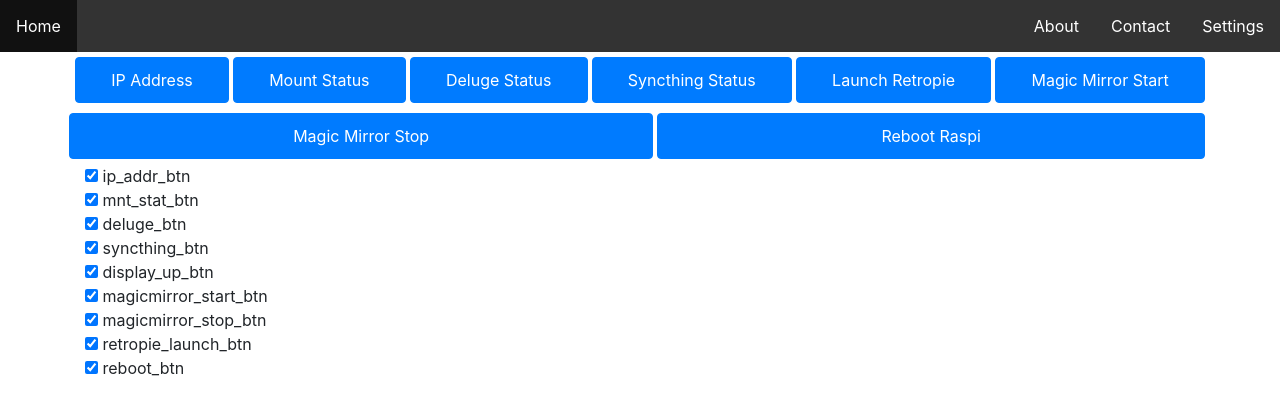
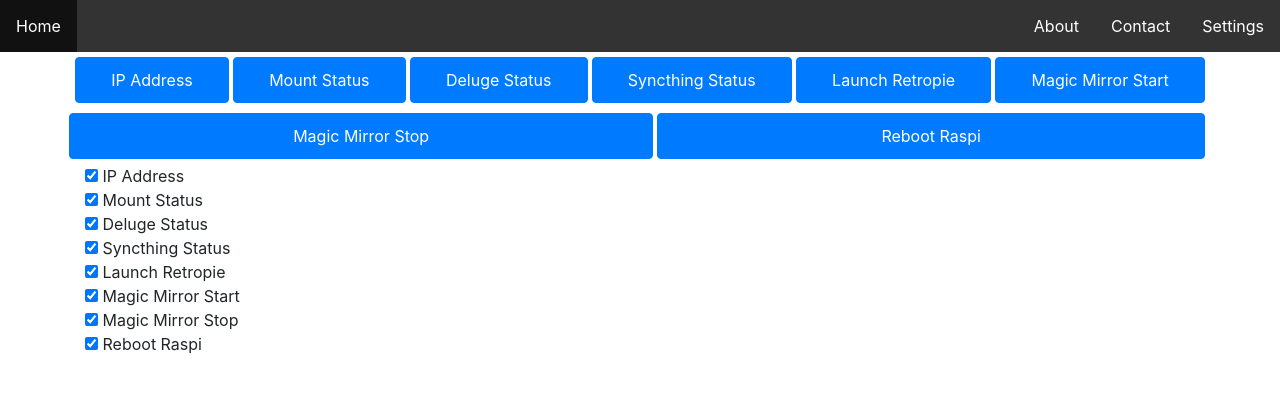
Before and after one commit to Diptanshu8/piface, a Flask app: page / in a window 1280 px wide. Shown: the top 415 px of the page. Run offline with Flask 2, Linux system fonts and the light colour scheme; some libraries are stand-ins or nearby versions.

Commit message:
Major change with removal of redundant JS and HTML code.
Moved the entire implementation to a single list of dicts in the main.js
User just needs to add a route in routes.py and append the button
parameters to list in main.js. The button creation is take care via
ng-repeat. Also, settings for hiding/showing the button have been
incorporated via ng-model.

WIP:
Solve the TODOs.
Move the list from main.js to some JSON file and import.
Work on moving the settings to a modal or another webpage or popover or
bottom nav.

Signed-off-by: Diptanshu8 <diptanshuj@gmail.com>

```diff
--- a/app/static/main.js
+++ b/app/static/main.js
@@ -4,57 +4,82 @@
 
   .controller('PiFaceController', ['$scope', '$log', '$http',
     function($scope, $log, $http) {
-    // A dict of all supported buttons:
-    // Order:
-    // key  = ID of the button
-    // value= callback to the server
-    $scope.buttons = {};
-    $scope.buttons['ip_addr_btn'] = '/get_ip_addr';
-    $scope.buttons['mnt_stat_btn'] = '/nas_mount_status';
-    $scope.buttons['deluge_btn'] = '/deluge_status';
-    $scope.buttons['syncthing_btn'] = '/syncthing_status';
-    $scope.buttons['display_up_btn'] = '/display_up';
-    $scope.buttons['magicmirror_start_btn'] = '/magicmirror_start';
-    $scope.buttons['magicmirror_stop_btn'] = '/magicmirror_stop';
-    $scope.buttons['retropie_launch_btn'] = '/launch_retropie';
-    $scope.buttons['reboot_btn'] = '/reboot';
+    $scope.buttons_list = [
+        {
+            'id'      : 'IP Address',
+            'route'     : '/get_ip_addr',
+            'redirect'  : "",
+            'show'      : true,
+        },
+        {
+            'id'      : 'Mount Status',
+            'route'     : '/nas_mount_status',
+            'redirect'  : "",
+            'show'      : true,
+        },
+        {
+            'id'      : 'Deluge Status',
+            'route'     : '/deluge_status',
+            'redirect'  : '6788',
+            'show'      : true,
+        },
+        {
+            'id'      : 'Syncthing Status',
+            'route'     : '/syncthing_status',
+            'redirect'  : '8384',
+            'show'      : true,
+        },
+        {
+            'id'      : 'Launch Retropie',
+            'route'     : '/launch_retropie',
+            'redirect'  : "",
+            'show'      : true,
+        },
+        {
+            'id'      : 'Magic Mirror Start',
+            'route'     : '/magicmirror_start',
+            'redirect'  : '8080',
+            'show'      : true,
+        },
+        {
+            'id'      : 'Magic Mirror Stop',
+            'route'     : '/magicmirror_stop',
+            'redirect'  : "",
+            'show'      : true,
+        },
+        {
+            'id'      : 'Reboot Raspi',
+            'route'     : '/reboot',
+            'redirect'  : '',
+            'show'      : true,
+        },
+    ];
 
-    // A dict of all buttons are being displayed.
-    // key = btn_id
-    // value = true/false;
-    $scope.show = {};
-    Object.entries($scope.buttons).forEach(([key, value]) => {
-       $scope.show[key]=true;
-       });
-
-    // A dict of all supported buttons:
-    // Order:
-    // key  = ID of the button
-    // value= port to redirect to for local links
-    $scope.internal_redirects = {};
-    $scope.internal_redirects['deluge_btn'] = '6788';
-    $scope.internal_redirects['syncthing_btn'] = '8384';
-    $scope.internal_redirects['magicmirror_start_btn'] = '8080';
-
-    $scope.btn_click = function(event) {
-        var button = angular.element(document.getElementById(event.target.id));
-        // Check if the button ID is added to $scope.buttons for callback.
-        if (!(event.target.id in $scope.buttons))
-            alert(event.target.id + " is invalid ID.");
+    $scope.button_click = function(src_id) {
+        var button = angular.element(document.getElementById(src_id));
+        // Check if the ID from ng-click matches the IDs present in the list of buttons.
+        // Either of too many buttons with same ID or no buttons with matching ID is a problem.
+        // TODO: Handle the errors in seperate alerts.
+        var buttons = $scope.buttons_list.filter(function(obj) {
+                    return obj.id == src_id;});
+        if (buttons.length != 1)
+            alert(src_id + " is invalid button ID.");
         else {
-            // Check if the button is already pressed and status is being shown.
+            $log.log(src_id);
+            var b = buttons[0];
             if (button.hasClass("btn-primary")) {
                 var old = button.text() + ": ";
                 button.removeClass("btn-primary");
-                $http.get($scope.buttons[event.target.id]).
+                // TODO: add timeout and remove just one time click feature via btn-primary class check.
+                $http.get(b.route).
                     success(function(data) {
                         $log.log(data);
                         button.text(old+data);
                         button.addClass("btn-success");
                         // Redirects to a new tab with respective page.
-                        if (event.target.id in $scope.internal_redirects)
-                            window.open("//" + window.location.hostname + ":" +
-                                $scope.internal_redirects[event.target.id]);
+                        if (b.redirect!="") {
+                            window.open("//" + window.location.hostname + ":" +b.redirect);
+                        }
                     }).
                     error(function(error) {
                         $log.log(error);
@@ -65,7 +90,7 @@
             else
                 alert("Status already being shown. Reload and click again!");
         }
-            };
+        };
     }
   ]);
 }());
--- a/app/templates/functions.html
+++ b/app/templates/functions.html
@@ -1,33 +1,19 @@
 {% extends "base.html" %}
 
 {% block buttons %}
+{% raw %}
     <div class="btn-group row text-center">
-        <button class="col-sm|md|lg|xl-2 btn btn-primary rounded" id="ip_addr_btn" ng-click="btn_click($event);"
-ng-show="show['ip_addr_btn']" class="ng-hide" >IP Address</button>
-        <button class="col-sm|md|lg|xl-2 btn btn-primary rounded" id="mnt_stat_btn"  ng-click="btn_click($event);"
-ng-show="show['mnt_stat_btn']" class="ng-hide">Mount Status</button>
-        <button class="col-sm|md|lg|xl-2 btn btn-primary rounded" id="deluge_btn" ng-click="btn_click($event);"
-ng-show="show['deluge_btn']" class="ng-hide">Deluge Status</button>
-        <button class="col-sm|md|lg|xl-2 btn btn-primary rounded" id="syncthing_btn" ng-click="btn_click($event);"
-ng-show="show['syncthing_btn']" class="ng-hide">Syncthing Status</button>
-        <button class="col-sm|md|lg|xl-2 btn btn-primary rounded" id="retropie_launch_btn" ng-click="btn_click($event);"
-ng-show="show['retropie_launch_btn']" class="ng-hide">Launch Retropie</button>
-        <button class="col-sm|md|lg|xl-2 btn btn-primary rounded" id="magicmirror_start_btn" ng-click="btn_click($event);"
- ng-show="show['magicmirror_start_btn']" class="ng-hide">Magic Mirror Start</button>
-        <button class="col-sm|md|lg|xl-2 btn btn-primary rounded" id="magicmirror_stop_btn" ng-click="btn_click($event);"
-ng-show="show['magicmirror_stop_btn']" class="ng-hide">Magic Mirror Stop</button>
-	<!--
-        <button class="col-sm|md|lg|xl-2 btn btn-primary rounded" id="display_up_btn" ng-click="btn_click($event);">Power Display Up</button>
-	-->
-	<button class="col-sm|md|lg|xl-2 btn btn-primary rounded" id="reboot_btn" ng-click="btn_click($event);"
-ng-show="show['reboot_btn']" class="ng-hide">Reboot Raspi</button>
+        <button class="col-sm|md|lg|xl-2 btn btn-primary rounded" ng-repeat= "button in buttons_list" id="{{button.id}}"
+                ng-click="button_click(button.id)" ng-show="button.show" class="ng-hide">{{button.id}}</button>
+        {{test}}
     </div>
+{% endraw %}
 {% endblock %}
 
 {%block settings %}
 {% raw %}
-    <div ng-repeat="(btn_name, route) in buttons">
-	<input type="checkbox" ng-model="show[btn_name]" [ng-true-value="true"] [ng-false-value="false"]> {{btn_name}}
+    <div ng-repeat="button in buttons_list">
+        <input type="checkbox" ng-model="button.show" [ng-true-value=true] [ng-false-value=false]> {{button.id}}
     </div>
 {% endraw %}
 {% endblock %}
--- a/app/templates/settings.html
+++ b/app/templates/settings.html
@@ -5,6 +5,5 @@
     <div ng-repeat="(btn_name, route) in buttons">
 	<input type="checkbox" ng-model="show[btn_name]" [ng-true-value="true"] [ng-false-value="false"]> {{btn_name}}
     </div>
-{{ show }}
 {% endraw %}
 {% endblock %}
```
